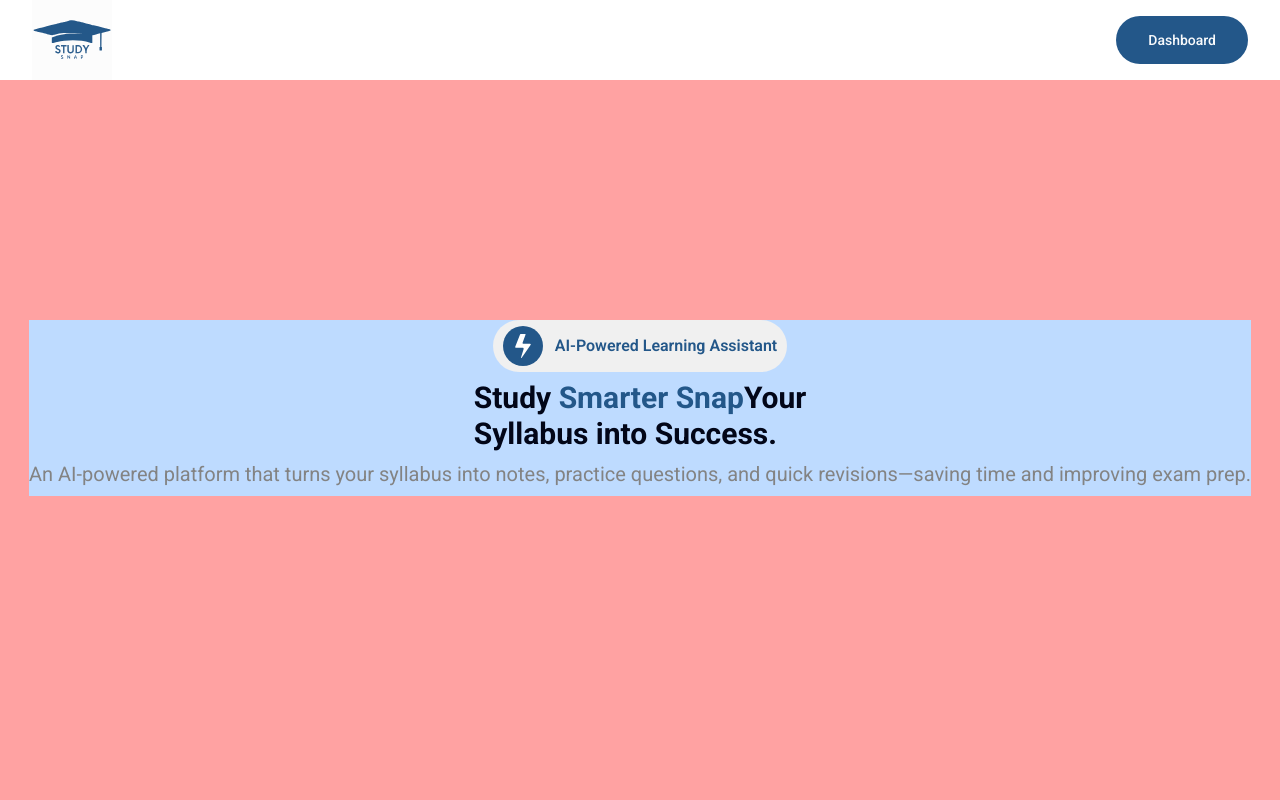
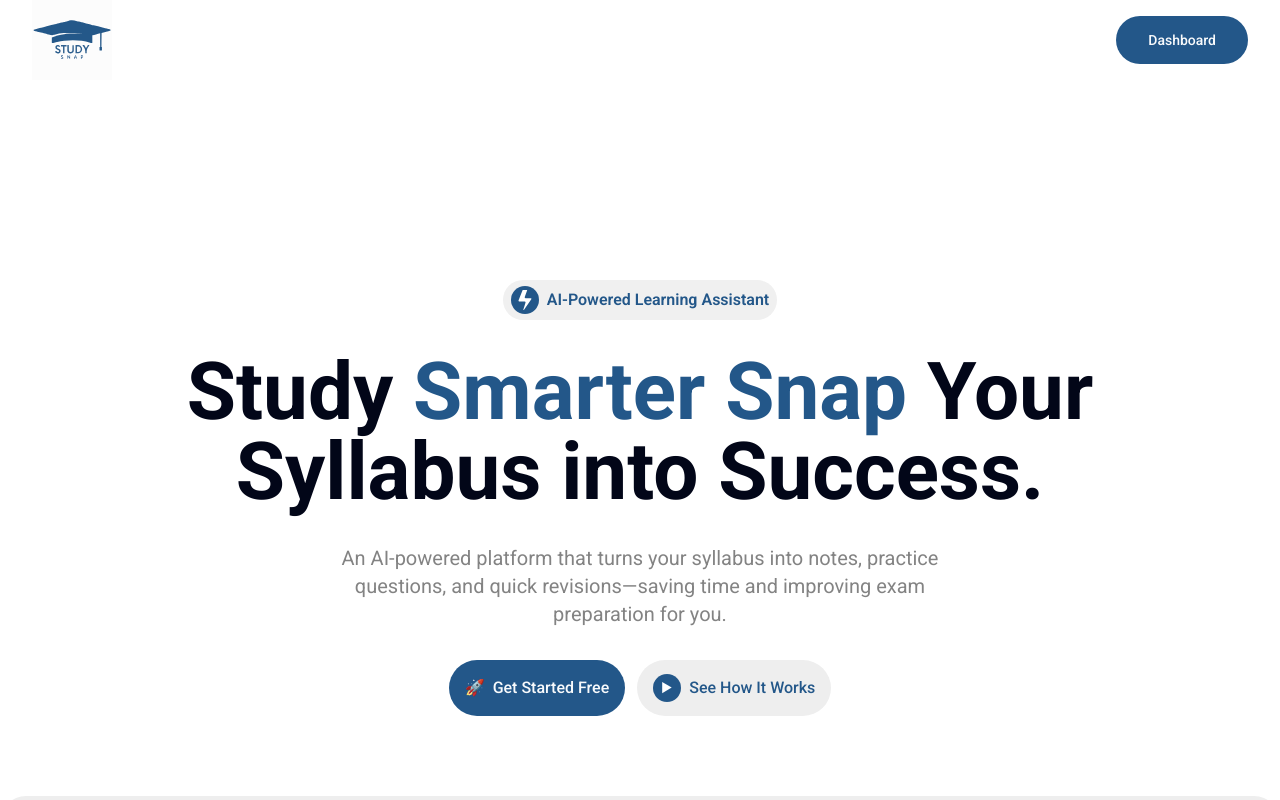
Before and after one commit to PrithiviPM2580/study-snap, a React (Vite) app in the folder client/: page / in a window 1280 px wide. Shown: the top 800 px of the page. Built offline with nearby package versions, Linux system fonts and the light colour scheme.

Commit message:
feat: add video SVG and enhance Home component with buttons and styling updates

```diff
--- a/client/src/components/Home.tsx
+++ b/client/src/components/Home.tsx
@@ -1,7 +1,9 @@
+import { Button } from "./ui/button";
+
 const Home = () => {
   return (
-    <section className="min-h-dvh py-30 sm:py-60 flex flex-col bg-red-300">
-      <div className="max-w-7xl mx-auto bg-blue-200 flex-center flex-col gap-2">
+    <section className="min-h-dvh py-30 sm:py-50 flex flex-col gap-4 md:gap-20">
+      <div className="max-w-5xl mx-auto flex-center flex-col gap-3 sm:gap-8">
         <div className="flex-center nav-container">
           <div className="nav-circle flex-center">
             <img
@@ -13,18 +15,34 @@ const Home = () => {
           <h4 className="nav-text">AI-Powered Learning Assistant</h4>
         </div>
         <div>
-          <h1 className="text-3xl font-bold">
-            Study <span className="text-study-snap-700">Smarter Snap</span>Your{" "}
+          <h1 className="text-3xl sm:text-5xl md:text-[80px] lg:w-8xl md:leading-20 font-bold text-center">
+            Study <span className="text-study-snap-700">Smarter Snap</span> Your{" "}
             <br /> Syllabus into Success.
           </h1>
         </div>
-        <p className="text-center">
+        <p className="text-center w-[80%] sm:w-[60%] text-xs sm:text-base md:text-xl">
           An AI-powered platform that turns your syllabus into notes, practice
-          questions, and quick revisions—saving time and improving exam prep.
+          questions, and quick revisions—saving time and improving exam
+          preparation for you.
         </p>
-        <div></div>
+        <div className="flex-center gap-1.5 sm:gap-2 md:gap-3">
+          <Button className="bg-study-snap-700 rounded-full py-4 px-2 md:py-7 md:px-4 text-xs md:text-base hover:bg-study-snap-500">
+            <span>🚀</span>
+            Get Started Free
+          </Button>
+          <Button className="bg-[#EEEEEE] rounded-full py-4 px-2 text-study-snap-700 text-xs md:py-7 md:px-4 md:text-base hover:bg-[#E0E0E0]">
+            <div className="nav-circle flex-center">
+              <img
+                className="w-3 h-3 sm:w-4 sm:h-4"
+                src="./svgs/video.svg"
+                alt="Video Logo"
+              />
+            </div>
+            See How It Works
+          </Button>
+        </div>
       </div>
-      <div></div>
+      <div className="w-7xl h-[60vh] mx-auto bg-[#eeeeee] rounded-4xl"></div>
     </section>
   );
 };
--- a/client/src/index.css
+++ b/client/src/index.css
@@ -163,15 +163,15 @@
     @apply sm:px-4 sm:py-3 md:px-6 md:py-4 lg:px-8 lg:py-6 hover:bg-study-snap-400;
   }
   .nav-container {
-    @apply bg-[#F0F0F0] w-fit rounded-4xl gap-2 px-1.5 py-1 sm:px-2.5 sm:py-1.5  sm:gap-3;
+    @apply bg-[#F0F0F0] w-fit rounded-4xl gap-2 px-1.5 py-1 sm:px-2 sm:py-1.5;
   }
   .nav-text {
     @apply text-study-snap-700 font-semibold text-xs sm:text-sm md:text-base;
   }
   .nav-circle {
-    @apply w-6 h-6 sm:w-10 sm:h-10 bg-study-snap-700 rounded-full flex items-center justify-center;
+    @apply w-6 h-6 sm:w-7 sm:h-7 bg-study-snap-700 rounded-full flex items-center justify-center;
   }
   .nav-image {
-    @apply w-3 h-3 sm:w-6 sm:h-6;
+    @apply w-3 h-3 sm:w-5 sm:h-5;
   }
 }
```
Also changed, not shown: client/public/svgs/video.svg (added).
